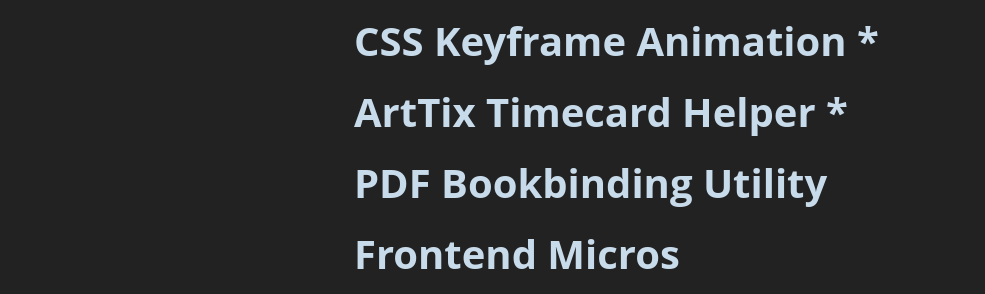
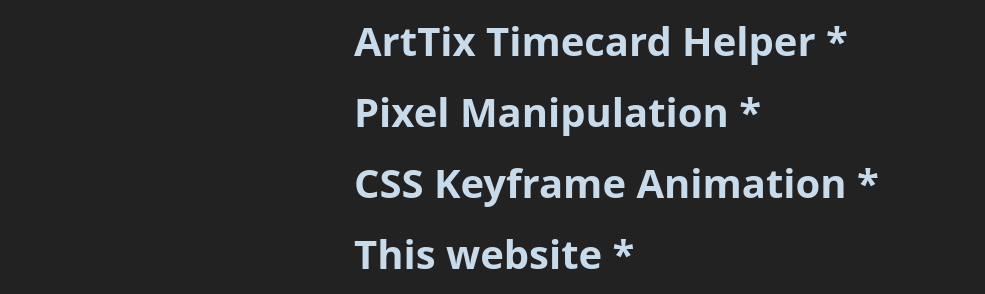
Before and after one commit to vxxce/vxxce.github.io, a plain HTML site: page index.html in a window 1280 px wide. Shown: the part 466-760 px from the top of the page, without its empty margins (6-991 px from the left). Drawn offline with Linux system fonts and the light colour scheme.

Commit message:
add link to this website

```diff
--- a/index.html
+++ b/index.html
@@ -23,8 +23,10 @@
       <li><a href="https://github.com/vxxce/breakout">Breakout</a> *</li>
       <li><a href="https://github.com/vxxce/arttix_scheduling">Scheduling Application</a></li>
       <li><a href="https://github.com/vxxce/SAT-solver">BOOL SAT Solver</a></li>
+      <li><a href="https://github.com/vxxce/arttix-tc">ArtTix Timecard Helper</a> *</li>
+      <li><a href="https://github.com/vxxce/canvas-pixel-manipulation">Pixel Manipulation</a> *</li>
       <li><a href="https://github.com/vxxce/Bezier-Animation">CSS Keyframe Animation</a> *</li>
-      <li><a href="https://github.com/vxxce/arttix-tc">ArtTix Timecard Helper</a> *</li>
+      <li><a href="https://github.com/vxxce/vxxce.github.io">This website</a> *</li>
       <li><a href="https://github.com/vxxce/pdf-reorderer">PDF Bookbinding Utility</a></li>
       <li><a href="https://github.com/vxxce/frontend-micros">Frontend Micros</a></li>
       <li><a href="https://github.com/vxxce/python-sodoku-solver/">Sodoku Solver (in python)</a></li>
```
